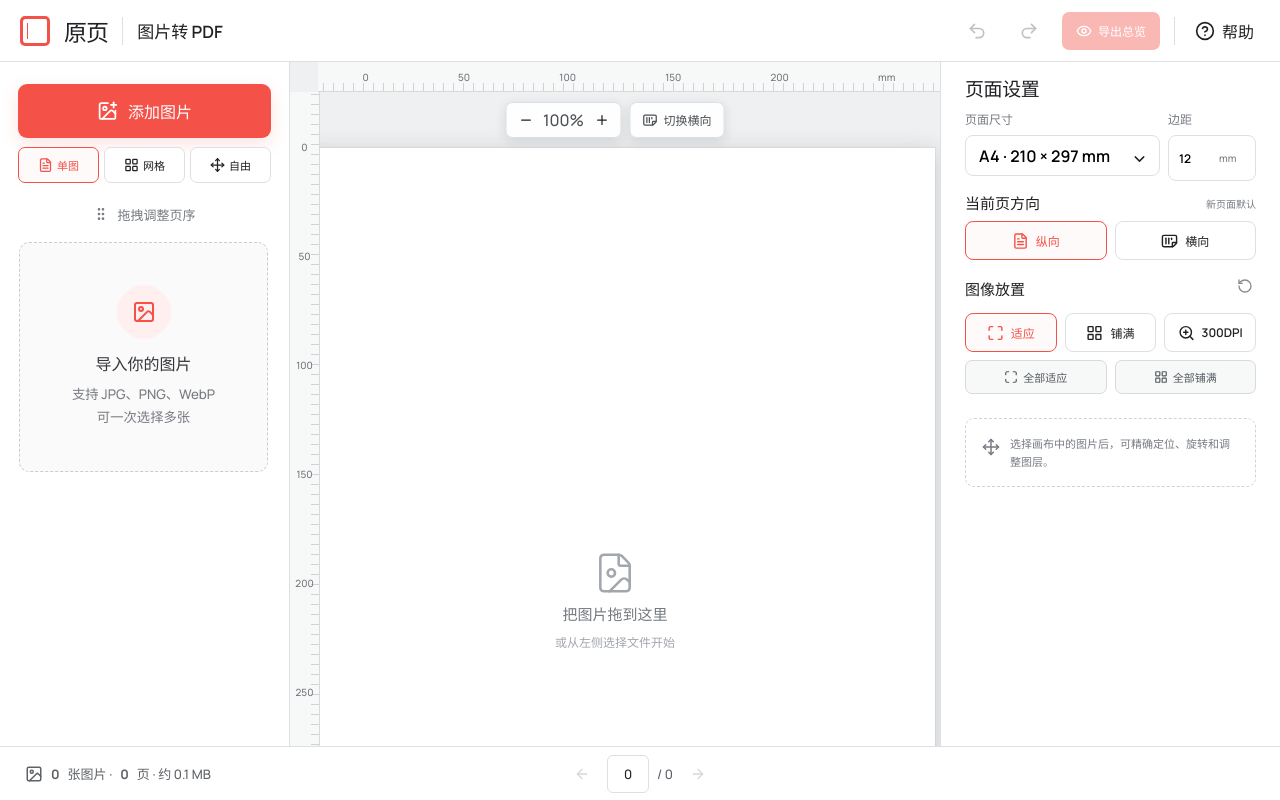
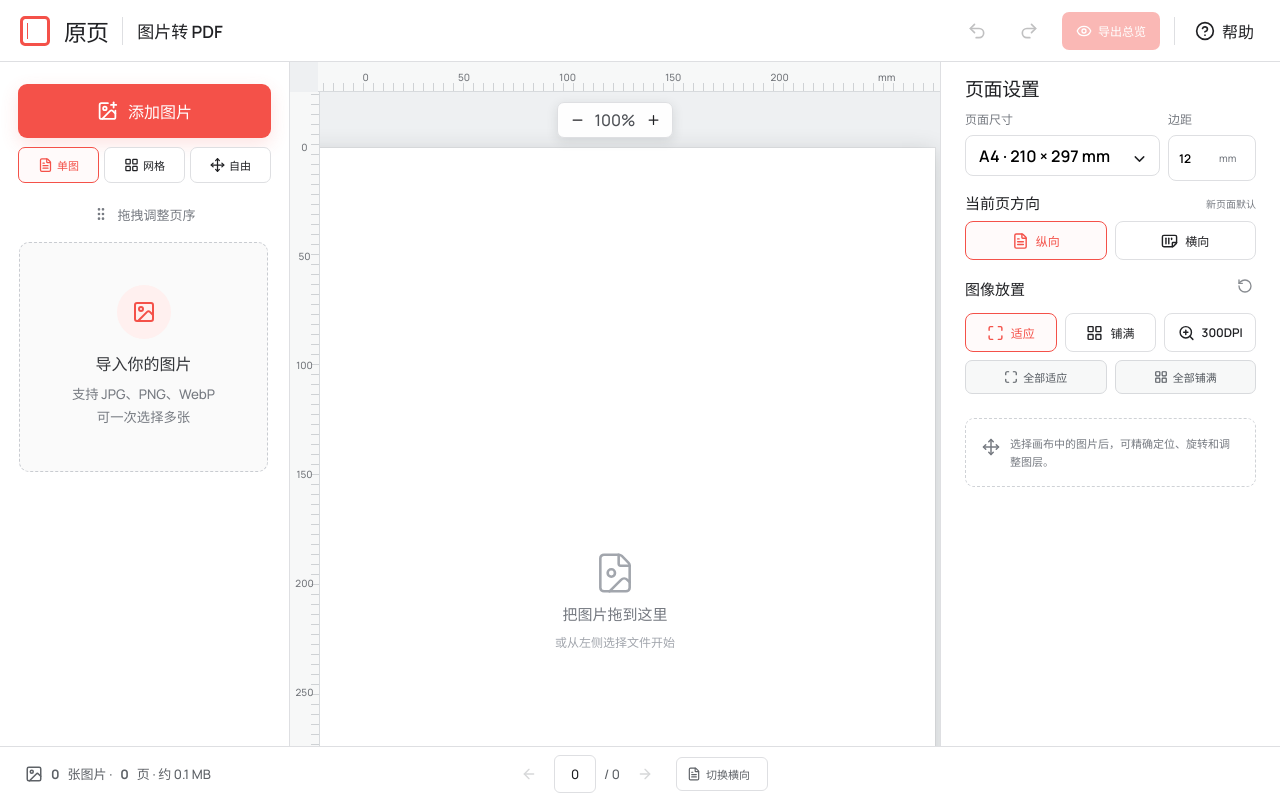
Before and after one commit to sange0613/image-to-pdf-studio, a React (Vite) app: page / in a window 1280 px wide. Built offline with nearby package versions, Linux system fonts and the light colour scheme.

Commit message:
Move orientation toggle beside page navigation

```diff
--- a/src/main.jsx
+++ b/src/main.jsx
@@ -30,22 +30,16 @@ function PageThumbnail({ page, index, active, onSelect, onRemove, onDrop, onDrag
   </article>
 }
 
-function EditorCanvas({ page, pageSize, pageLandscape, selectedId, onSelect, onPointerDrag, zoom, onZoomChange, onToggleOrientation, onDropFiles }) {
+function EditorCanvas({ page, pageSize, selectedId, onSelect, onPointerDrag, zoom, onZoomChange, onDropFiles }) {
   const canvasWidth = Math.min(740, window.innerWidth * .5) * zoom / 100
   const canvasHeight = canvasWidth * pageSize.height / pageSize.width
   return <section className="editor">
     <div className="ruler top-ruler"><span>0</span><span>50</span><span>100</span><span>150</span><span>200</span><span>mm</span></div>
     <div className="ruler side-ruler"><span>0</span><span>50</span><span>100</span><span>150</span><span>200</span><span>250</span></div>
-    <div className="editor-quick-tools">
-      <div className="zoom-control editor-zoom-control" aria-label="预览大小">
-        <button aria-label="缩小预览" onClick={() => onZoomChange(Math.max(MIN_ZOOM, zoom - 10))}><Minus /></button>
-        <span>{zoom}%</span>
-        <button aria-label="放大预览" onClick={() => onZoomChange(Math.min(MAX_ZOOM, zoom + 10))}><Plus /></button>
-      </div>
-      <button className="quick-orientation-button" aria-label={pageLandscape ? '切换为纵向' : '切换为横向'} onClick={() => onToggleOrientation(!pageLandscape)}>
-        <FileText className={pageLandscape ? '' : 'rotate-icon'} />
-        {pageLandscape ? '切换纵向' : '切换横向'}
-      </button>
+    <div className="zoom-control editor-zoom-control" aria-label="预览大小">
+      <button aria-label="缩小预览" onClick={() => onZoomChange(Math.max(MIN_ZOOM, zoom - 10))}><Minus /></button>
+      <span>{zoom}%</span>
+      <button aria-label="放大预览" onClick={() => onZoomChange(Math.min(MAX_ZOOM, zoom + 10))}><Plus /></button>
     </div>
     <div className="canvas-wrap" onDragOver={event => event.preventDefault()} onDrop={onDropFiles}>
       <div className="page-canvas" style={{ width: canvasWidth, height: canvasHeight }} onPointerDown={() => onSelect(null)}>
@@ -442,10 +436,10 @@ function App() {
         <div className="rail-caption"><GripVertical /> 拖拽调整页序</div>
         <div className="thumb-list">{pages.map((page, index) => <PageThumbnail key={page.id} page={page} index={index} active={page.id === activePageId} onSelect={() => { setActivePageId(page.id); setSelectedId(page.elements[0]?.id || null) }} onRemove={() => history.commit(current => current.filter(item => item.id !== page.id))} onDragStart={() => setDraggingPageId(page.id)} onDrop={() => { movePage(pages.findIndex(item => item.id === draggingPageId), index); setDraggingPageId(null) }} />)}{!pages.length ? <button className="empty-import" onClick={() => fileInput.current?.click()}><span className="empty-icon"><ImageIcon /></span><strong>导入你的图片</strong><small>支持 JPG、PNG、WebP<br />可一次选择多张</small></button> : null}</div>
       </aside>
-      <EditorCanvas page={activePage} pageSize={pageSize} pageLandscape={pageLandscape} selectedId={selectedId} onSelect={setSelectedId} onPointerDrag={pointerDrag} zoom={zoom} onZoomChange={setZoom} onToggleOrientation={changePageOrientation} onDropFiles={event => { event.preventDefault(); if (event.dataTransfer.files.length) importFiles(event.dataTransfer.files) }} />
+      <EditorCanvas page={activePage} pageSize={pageSize} selectedId={selectedId} onSelect={setSelectedId} onPointerDrag={pointerDrag} zoom={zoom} onZoomChange={setZoom} onDropFiles={event => { event.preventDefault(); if (event.dataTransfer.files.length) importFiles(event.dataTransfer.files) }} />
       <Inspector settings={settings} page={activePage} pageLandscape={pageLandscape} selected={selected} updateElement={updateSelected} alignElement={alignElement} layerElement={layerElement} applyFitMode={applyFitMode} applyAllFitMode={applyAllFitMode} changePagePreset={changePagePreset} changePageOrientation={changePageOrientation} dpi={dpi} />
     </main>
-    <footer className="statusbar"><div><ImageIcon /><strong>{imageCount}</strong> 张图片 · <strong>{pages.length}</strong> 页 · 约 {estimate} MB</div><div className="pagination"><button disabled={activePageIndex <= 0} onClick={() => setActivePageId(pages[activePageIndex - 1]?.id)}><ArrowUp /></button><span>{pages.length ? activePageIndex + 1 : 0}</span><small>/ {pages.length}</small><button disabled={activePageIndex >= pages.length - 1} onClick={() => setActivePageId(pages[activePageIndex + 1]?.id)}><ArrowDown /></button></div></footer>
+    <footer className="statusbar"><div><ImageIcon /><strong>{imageCount}</strong> 张图片 · <strong>{pages.length}</strong> 页 · 约 {estimate} MB</div><div className="pagination"><button disabled={activePageIndex <= 0} onClick={() => setActivePageId(pages[activePageIndex - 1]?.id)}><ArrowUp /></button><span>{pages.length ? activePageIndex + 1 : 0}</span><small>/ {pages.length}</small><button disabled={activePageIndex >= pages.length - 1} onClick={() => setActivePageId(pages[activePageIndex + 1]?.id)}><ArrowDown /></button><button className="footer-orientation-button" aria-label={pageLandscape ? '切换为纵向' : '切换为横向'} onClick={() => changePageOrientation(!pageLandscape)}><FileText className={pageLandscape ? '' : 'rotate-icon'} />{pageLandscape ? '切换纵向' : '切换横向'}</button></div></footer>
     {previewOpen ? <PreviewModal pages={pages} settings={settings} estimate={estimate} onClose={() => setPreviewOpen(false)} onExport={exportPdf} onMovePage={movePage} onMoveImage={moveImage} /> : null}
     {notice ? <div className="toast"><Check />{notice}<button onClick={() => setNotice('')}><X /></button></div> : null}
   </div>
--- a/src/styles.css
+++ b/src/styles.css
@@ -149,11 +149,10 @@ button:focus-visible, select:focus-visible, input:focus-visible { outline: 2px s
 .zoom-control { justify-self: end; border: 1px solid var(--line); border-radius: 7px; padding: 0 2px; }
 .zoom-control span { width: 42px; text-align: center; color: #4d5055; }
 .zoom-control svg { width: 15px; }
-.editor-quick-tools { position: absolute; z-index: 3; top: 40px; left: 50%; transform: translateX(-50%); display: flex; align-items: center; gap: 8px; white-space: nowrap; }
-.editor-zoom-control { display: flex; align-items: center; background: rgba(255,255,255,.96); box-shadow: 0 3px 12px rgba(35,38,42,.12); }
-.quick-orientation-button { height: 36px; padding: 0 12px; border: 1px solid var(--line); border-radius: 7px; background: rgba(255,255,255,.96); box-shadow: 0 3px 12px rgba(35,38,42,.12); display: flex; align-items: center; gap: 6px; color: #4d5055; font-size: 12px; font-weight: 600; cursor: pointer; }
-.quick-orientation-button:hover { color: var(--coral); border-color: #f1aaa6; background: #fffafa; }
-.quick-orientation-button svg { width: 15px; }
+.editor-zoom-control { position: absolute; z-index: 3; top: 40px; left: 50%; transform: translateX(-50%); display: flex; align-items: center; background: rgba(255,255,255,.96); box-shadow: 0 3px 12px rgba(35,38,42,.12); }
+.pagination .footer-orientation-button { width: auto; min-width: 92px; padding: 0 10px; margin-left: 6px; border: 1px solid var(--line); background: #fff; display: flex; gap: 5px; font-size: 11px; font-weight: 600; white-space: nowrap; }
+.pagination .footer-orientation-button:hover { color: var(--coral); border-color: #f1aaa6; background: #fffafa; }
+.pagination .footer-orientation-button svg { width: 14px; transform: none; }
 .preview-button { height: 38px; border: 0; background: var(--coral); color: #fff; border-radius: 7px; padding: 0 14px; display: flex; align-items: center; gap: 6px; font-size: 12px; font-weight: 700; cursor: pointer; }
 .preview-button:disabled { opacity: .4; cursor: default; }
 .preview-button svg { width: 16px; }
```
